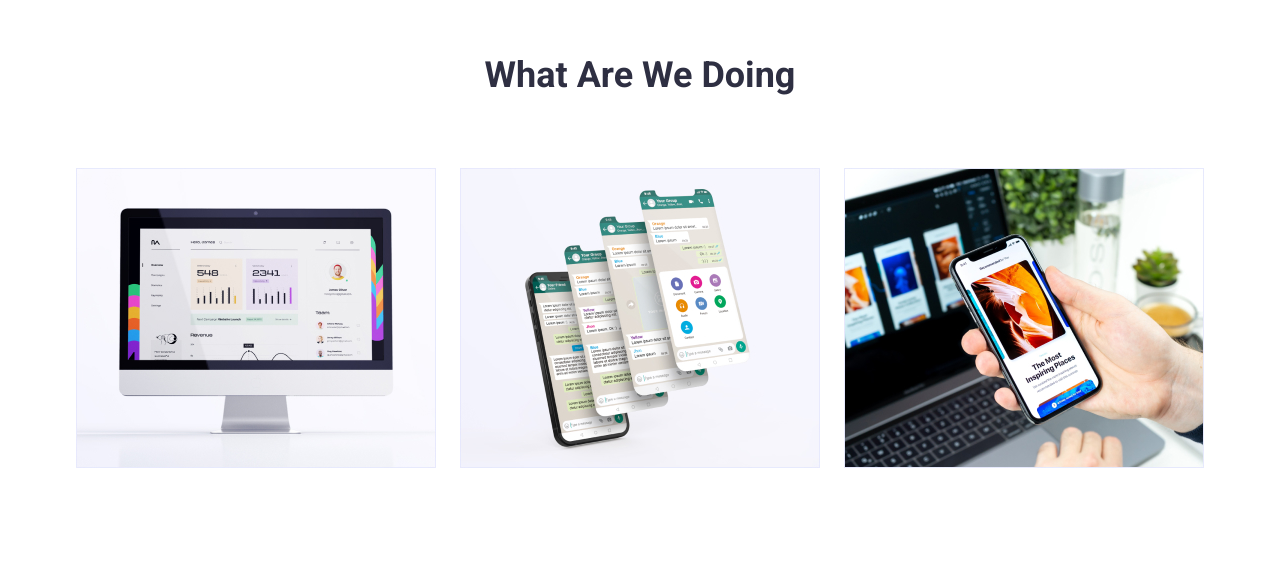
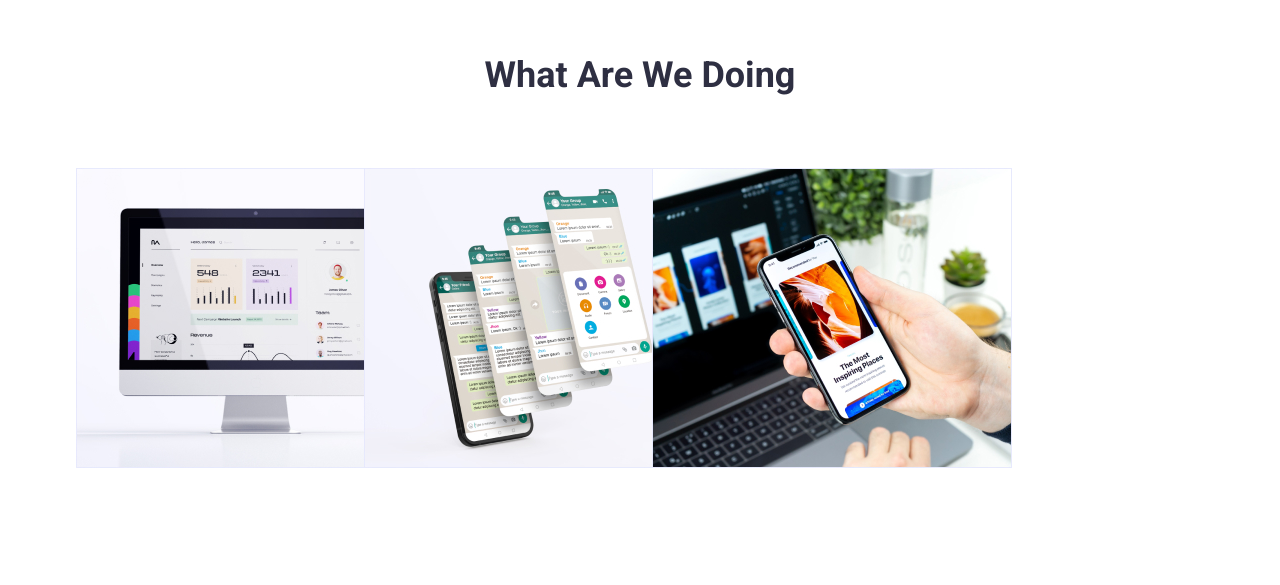
Before and after one commit to Danil7828/Webstudio02, a plain HTML site: page index.html in a window 1280 px wide. Shown: the part 1105-1690 px from the top of the page. Drawn offline with nearby package versions, Linux system fonts and the light colour scheme.

Commit message:
Update styles.css

```diff
--- a/css/styles.css
+++ b/css/styles.css
@@ -309,6 +309,10 @@ button {
   gap: 24px;
 }
 
+.work-item{
+  width: calc((100% - 72px) / 4);
+}
+
 .team-list {
   list-style: none;
 }
```
